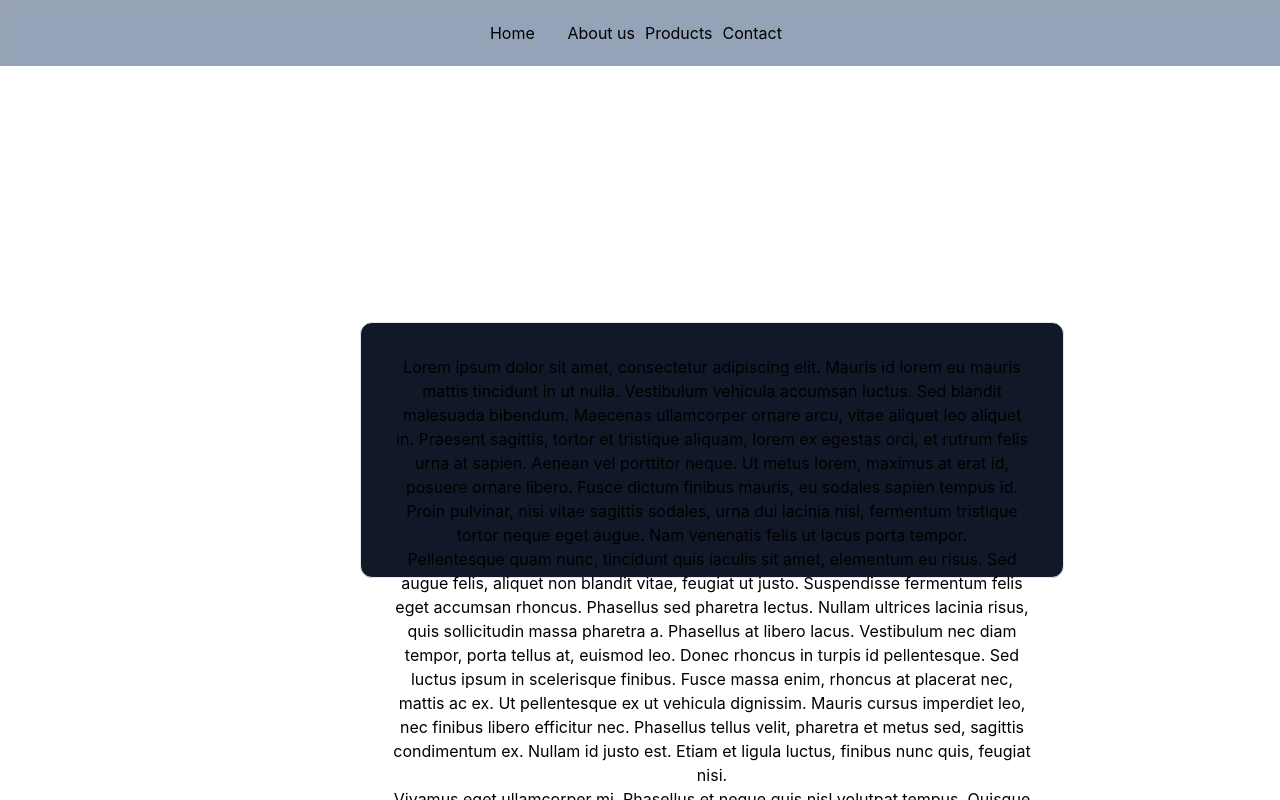
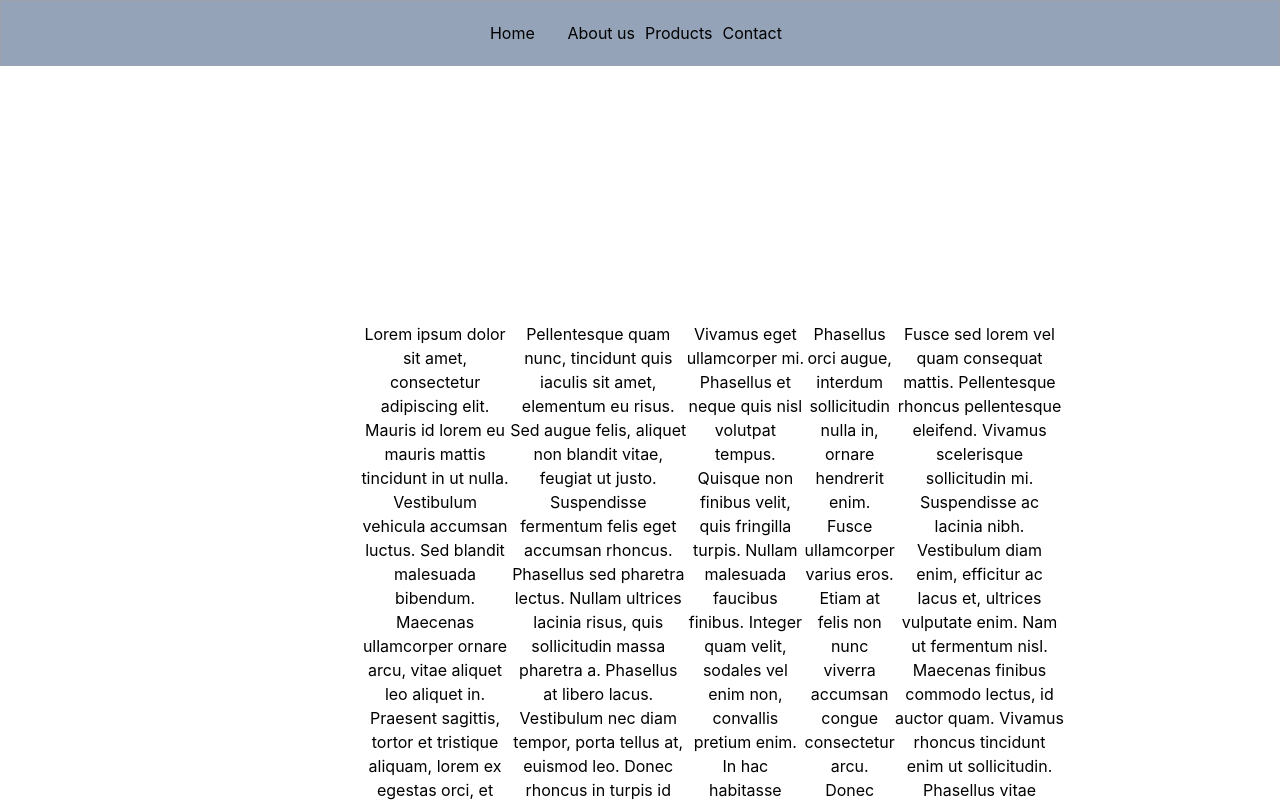
Before and after one commit to publicprofilelily/GroupBlue, a React (Create React App) app in the folder shop/: page /about in a window 1280 px wide. Shown: the top 800 px of the page. Built offline with nearby package versions, Linux system fonts and the light colour scheme.

Commit message:
Update About.js

```diff
--- a/shop/src/pages/About.js
+++ b/shop/src/pages/About.js
@@ -12,9 +12,7 @@ export default function About() {
             <div className="container mx-auto flex px-10 py-10 md:flex-row flex-col item-center flex justify-center">
                 <div class="container mx-auto flex flex-wrap">
                     <div className="flex relative">
-                        <div className="p-8 rounded-xl border border-gray-200 bg-gray-900 h-64">
-
-                                <p>Lorem ipsum dolor sit amet, consectetur adipiscing elit. Mauris id lorem eu mauris mattis tincidunt in ut nulla.
+                        <p>Lorem ipsum dolor sit amet, consectetur adipiscing elit. Mauris id lorem eu mauris mattis tincidunt in ut nulla.
                                     Vestibulum vehicula accumsan luctus. Sed blandit malesuada bibendum. Maecenas ullamcorper ornare arcu,
                                     vitae aliquet leo aliquet in. Praesent sagittis, tortor et tristique aliquam, lorem ex egestas orci, et rutrum
                                     felis urna at sapien. Aenean vel porttitor neque. Ut metus lorem, maximus at erat id, posuere ornare libero.
@@ -50,7 +48,6 @@ export default function About() {
                     </div>
                 </div>
             </div>
-        </div>
         </section>
     );
 }
```
